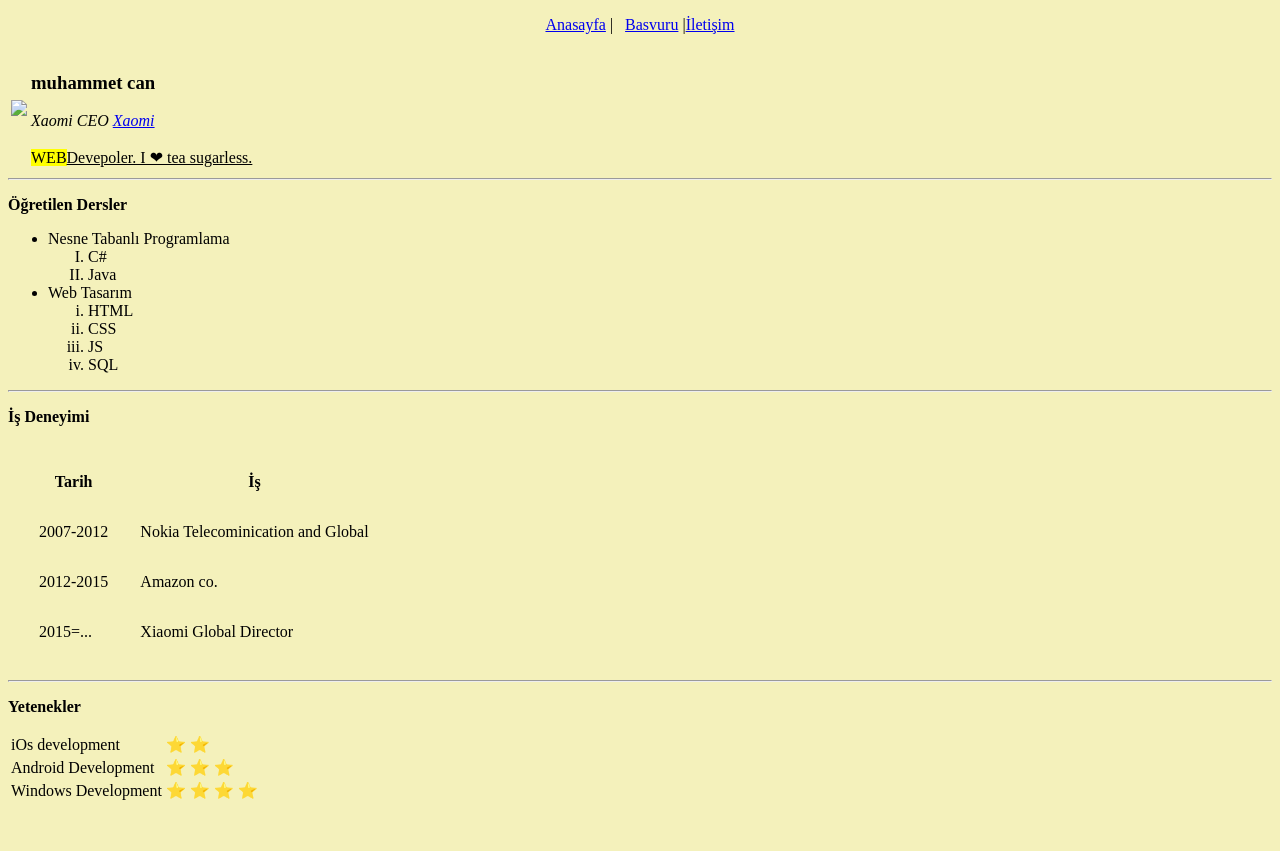
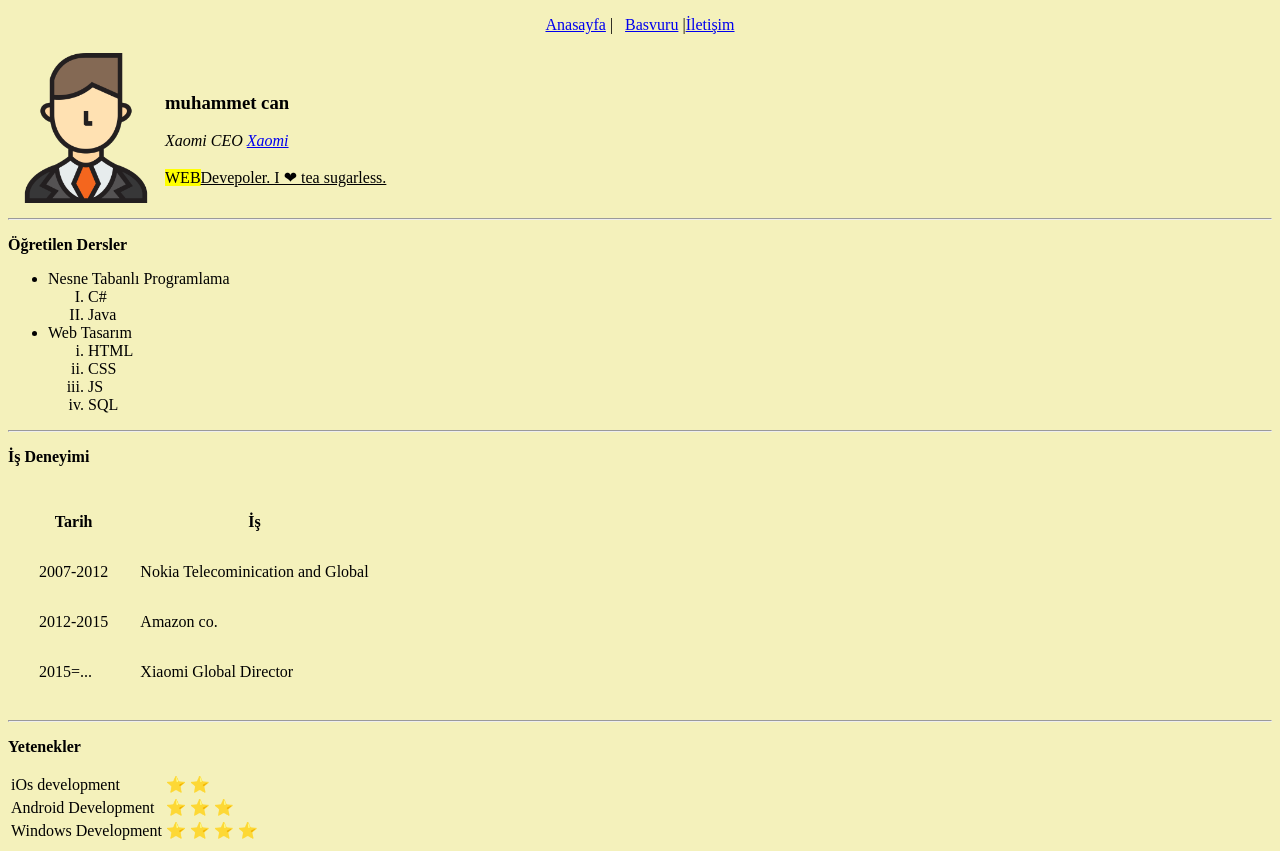
Before and after one commit to canseyis/canseyis.github.io, a plain HTML site: page index.html in a window 1280 px wide. Before the commit the page ends 811 px from the top, so only its background shows below. Drawn offline with Linux system fonts and the light colour scheme.

Commit message:
Update index.html

```diff
--- a/index.html
+++ b/index.html
@@ -17,7 +17,7 @@
 <table >
 
     <tr>
-        <td><img src="res/male.jpg" width="150">
+        <td><img src="res/male.png" width="150">
 
         </td>
         <td><h3><b>muhammet can</b></h3> <i>Xaomi CEO <a href="www.xaomi.com.tr">Xaomi</a> </i> <br> <br>
```
